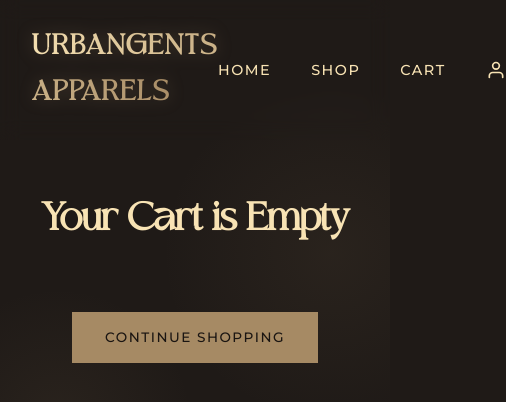
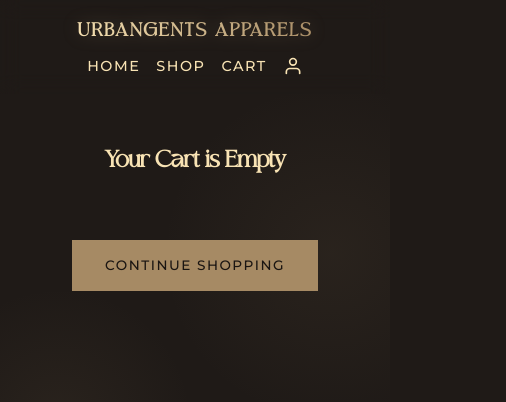
Before and after one commit to Engrojkeh/urbangents-apparel, a React (Vite) app in the folder frontend/: page /cart in a window 390 px wide. Shown: the top 402 px of the page, 506 px wide, since content can reach past the window. Built offline with nearby package versions, Linux system fonts and the light colour scheme.

Commit message:
feat: implement global CSS styling and authentication page with login/registration functionality

```diff
--- a/frontend/src/index.css
+++ b/frontend/src/index.css
@@ -340,3 +340,56 @@
   border-color: var(--accent-color) !important;
   box-shadow: 0 0 10px rgba(166, 138, 100, 0.2);
 }
+
+/* Mobile Responsiveness */
+@media (max-width: 768px) {
+  .container {
+    padding: 0 1rem;
+  }
+  .hero-title {
+    font-size: 2.2rem;
+  }
+  .hero-subtitle {
+    font-size: 1rem;
+  }
+  .nav-links {
+    gap: 1rem;
+    font-size: 0.8rem;
+  }
+  .nav-brand {
+    font-size: 1.2rem;
+    text-align: center;
+  }
+  .product-image {
+    height: 300px;
+  }
+  .login-card {
+    padding: 1.5rem !important;
+  }
+  .navbar {
+    padding: 1rem;
+    flex-wrap: wrap;
+    justify-content: center;
+    gap: 0.5rem;
+  }
+  h2 {
+    font-size: 1.8rem;
+  }
+}
+
+@media (max-width: 480px) {
+  .login-card {
+    padding: 1.25rem !important;
+  }
+  .nav-links {
+    flex-wrap: wrap;
+    justify-content: center;
+    gap: 1rem;
+  }
+  .hero-title {
+    font-size: 1.8rem;
+  }
+  h2 {
+    font-size: 1.5rem;
+  }
+}
--- a/frontend/src/pages/Login.jsx
+++ b/frontend/src/pages/Login.jsx
@@ -45,8 +45,32 @@
   };
 
   return (
-    <div className="container" style={{ display: 'flex', justifyContent: 'center', marginTop: '4rem', paddingBottom: '4rem' }}>
-      <div style={{ backgroundColor: 'var(--bg-secondary)', padding: '2.5rem', borderRadius: '12px', width: '100%', maxWidth: '450px', boxShadow: '0 10px 30px rgba(0,0,0,0.5)' }}>
+    <div className="container" style={{ display: 'flex', flexDirection: 'column', alignItems: 'center', marginTop: '2rem', paddingBottom: '4rem' }}>
+
+      <div style={{ width: '100%', maxWidth: '450px', marginBottom: '1rem' }}>
+        <button
+          onClick={() => navigate('/')}
+          style={{
+            background: 'transparent',
+            color: 'var(--accent-color)',
+            display: 'inline-flex',
+            alignItems: 'center',
+            gap: '0.5rem',
+            padding: '0.5rem 0',
+            fontSize: '0.9rem',
+            fontWeight: '600',
+            textTransform: 'uppercase',
+            letterSpacing: '1px',
+            transition: 'var(--transition)'
+          }}
+          onMouseOver={(e) => { e.currentTarget.style.color = 'var(--text-primary)'; e.currentTarget.style.transform = 'translateX(-5px)'; }}
+          onMouseOut={(e) => { e.currentTarget.style.color = 'var(--accent-color)'; e.currentTarget.style.transform = 'translateX(0)'; }}
+        >
+          &#8592; Back to Home
+        </button>
+      </div>
+
+      <div className="login-card" style={{ backgroundColor: 'var(--bg-secondary)', padding: '2.5rem', borderRadius: '12px', width: '100%', maxWidth: '450px', boxShadow: '0 10px 30px rgba(0,0,0,0.5)' }}>
         <h2 className="text-center" style={{ marginBottom: '1.5rem', color: 'var(--text-primary)' }}>
           {isLogin ? 'Welcome Back' : 'Create an Account'}
         </h2>
```
